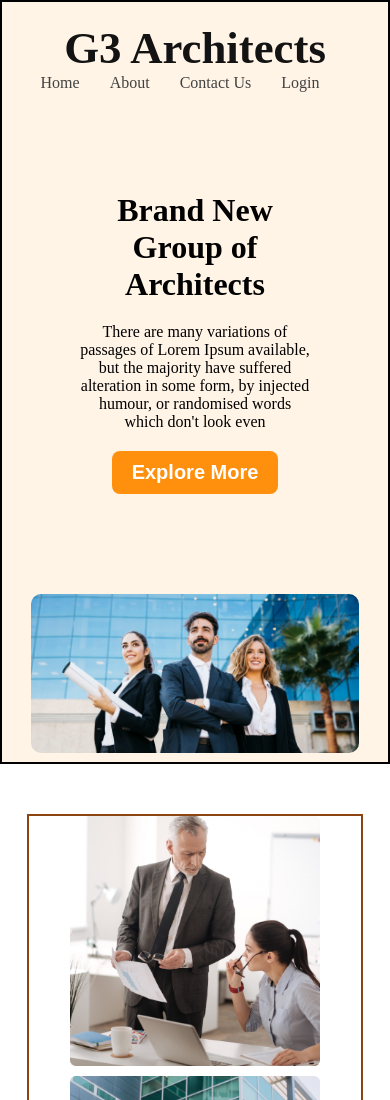
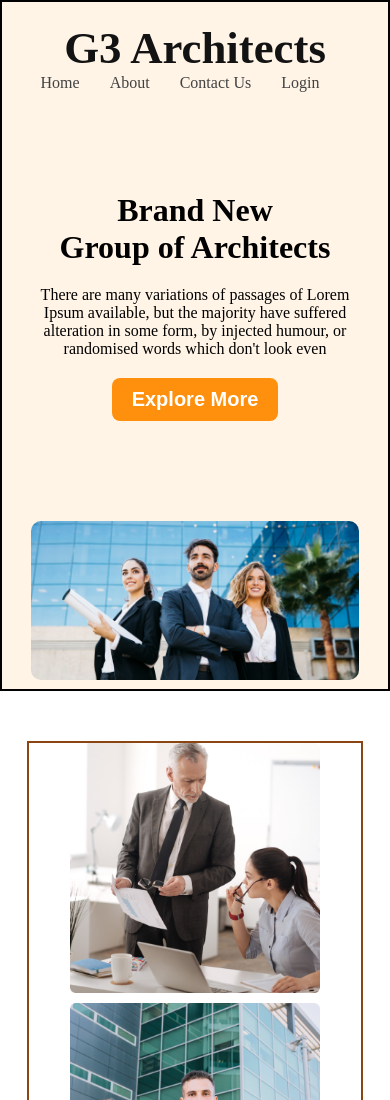
Before and after one commit to ziam8415/g3-architec, a plain HTML site: page index.html in a window 390 px wide. Shown: the top 1100 px of the page. Drawn offline with Linux system fonts and the light colour scheme.

Commit message:
added description width

```diff
--- a/styles/style.css
+++ b/styles/style.css
@@ -133,6 +133,9 @@
         max-width: 85%;
         text-align: center;
     }
+    .banner-description{
+        max-width: 85%;
+    }
     .quick-img-container{
         grid-template-columns: 1fr;
         gap: 10px;
```
